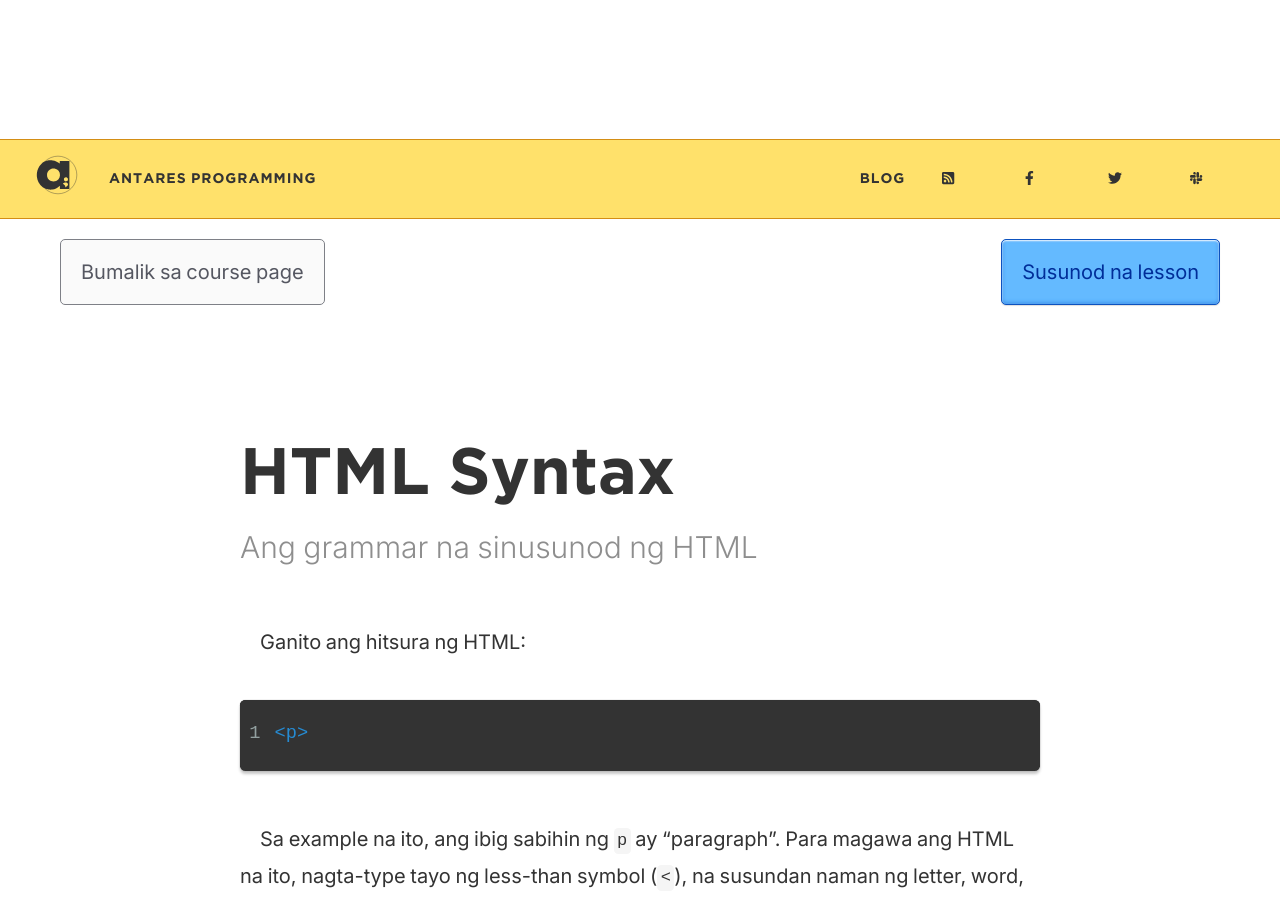
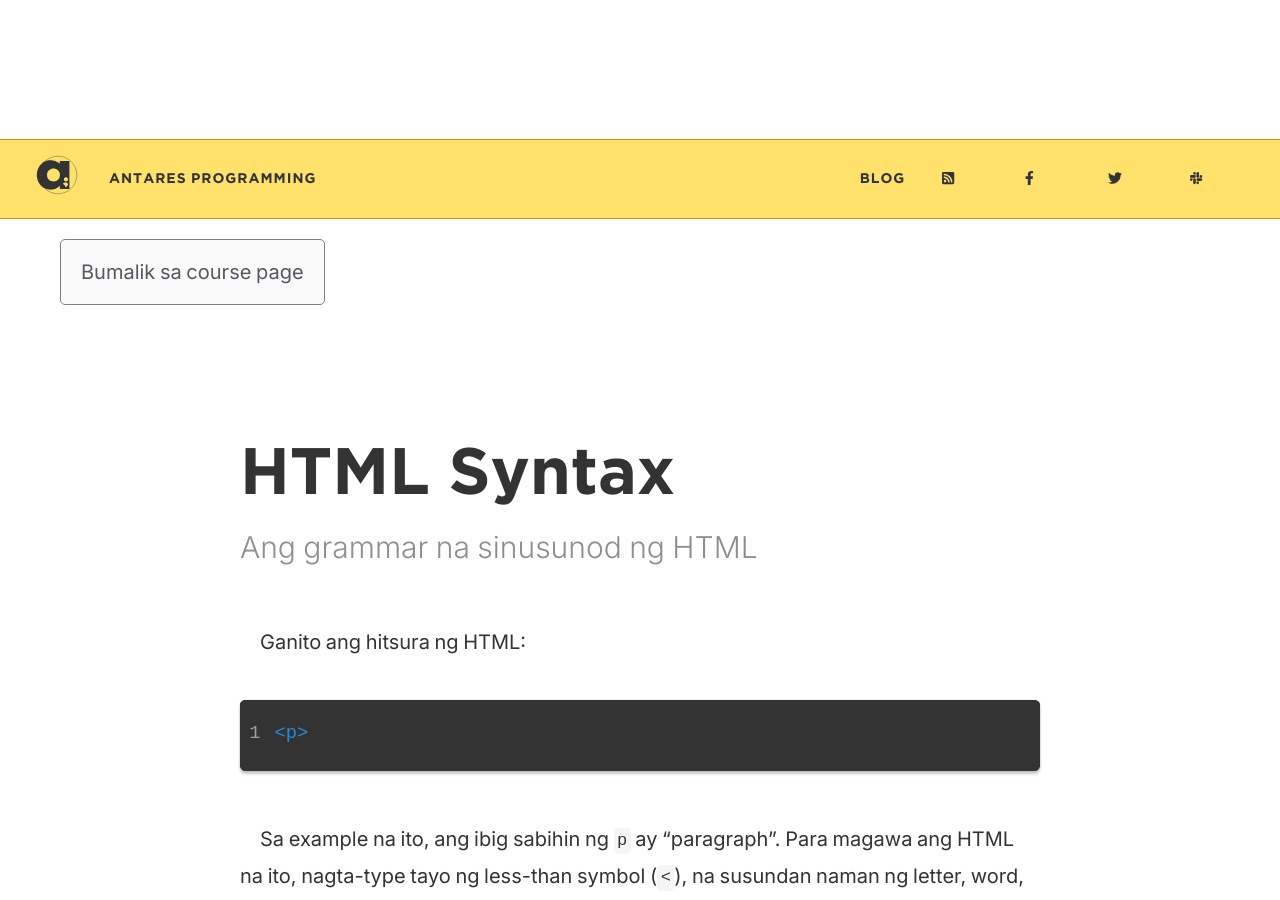
Before and after one commit to elementary/blog-template, a Jekyll site: the page built from courses/html-essentials/02-html-syntax.md, in a window 1280 px wide and 900 px high, scrolled down 310 px. Built offline with Jekyll 4.4.1, drawn with Linux system fonts in a browser that asks for light colours.

Commit message:
Fixed lesson navigation when there is no next lesson

```diff
--- a/_layouts/lesson.html
+++ b/_layouts/lesson.html
@@ -36,7 +36,7 @@
     {% endif %}
     <div class="lesson__actions">
         <a class="btn" href="{{ page.permalink }}..">Bumalik sa course page</a>
-        <a class="btn btn--primary" href="{{ page.permalink }}../{{ page.next_lesson }}">Susunod na lesson</a>
+        {% if page.next_lesson != nil %}<a class="btn btn--primary" href="{{ page.permalink }}../{{ page.next_lesson }}">Susunod na lesson</a>{% endif %}
     </div>
     <section class="lesson__article">
       {% if page.video != nil %}<hr>{% endif %}
@@ -46,7 +46,7 @@
     </section>
     <div class="lesson__actions">
       <a class="btn" href="{{ page.permalink }}..">Bumalik sa course page</a>
-      <a class="btn btn--primary" href="{{ page.permalink }}../{{ page.next_lesson }}">Susunod na lesson</a>
+      {% if page.next_lesson != nil %}<a class="btn btn--primary" href="{{ page.permalink }}../{{ page.next_lesson }}">Susunod na lesson</a>{% endif %}
     </div>
     {% include footer.html %}
     {% include scripts.html %}
--- a/courses/html-essentials/02-html-syntax.md
+++ b/courses/html-essentials/02-html-syntax.md
@@ -8,7 +8,7 @@ permalink: /courses/html-essentials/02-html-syntax/
 video:
 has_downloads: false
 code:
-next_lesson: 03-html-syntax/
+next_lesson: # 03-html-syntax/
 ---
 ## HTML Syntax
 Ang grammar na sinusunod ng HTML
```
